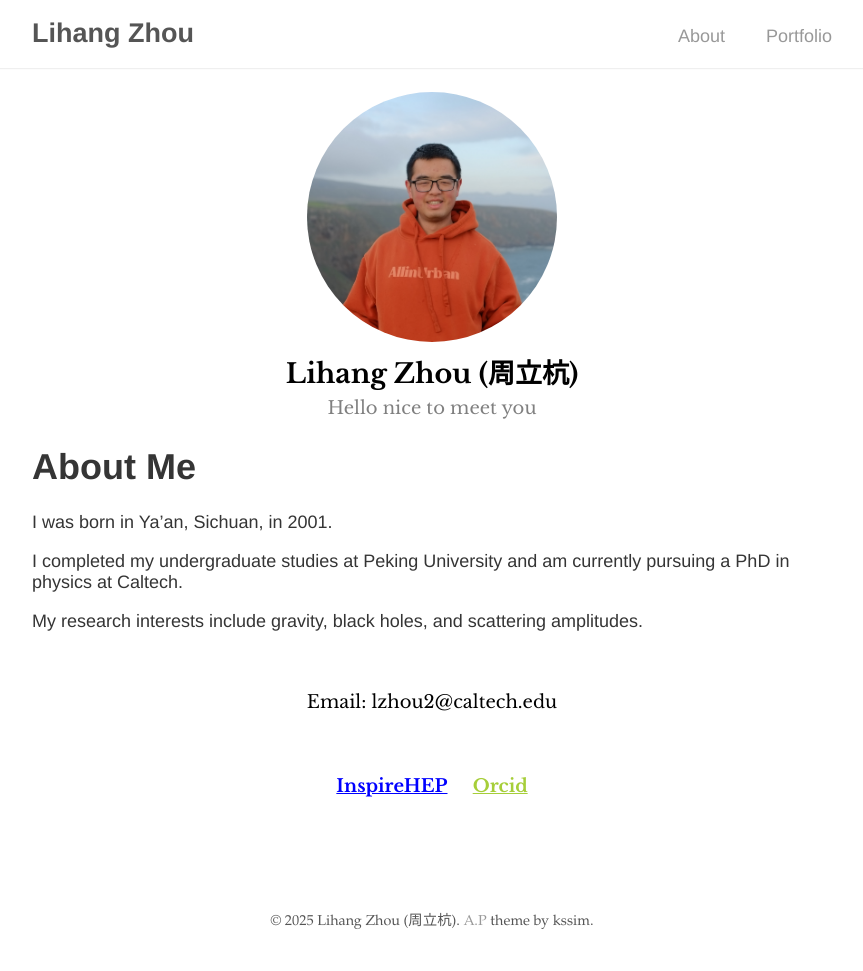
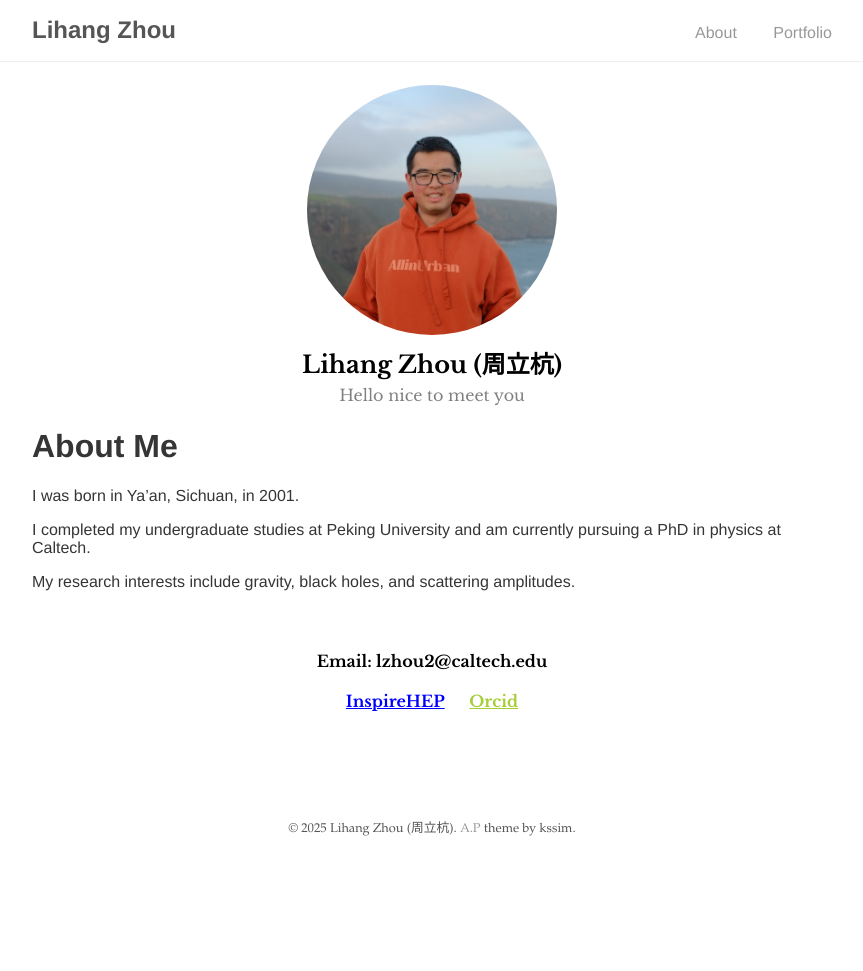
Before and after one commit to WandererZlh/WandererZlh.github.io, a Jekyll site: the page built from index.md, in a window 1280 px wide. Shown: the whole page, without its empty margins (208-1071 px from the left). Built offline with Jekyll 4.4.1, drawn with Linux system fonts in a browser that asks for light colours; our own code applies the rules of GitHub Pages for plain Markdown files; after the commit the page ends 900 px from its top, so only the background shows below that.

Commit message:
update style

```diff
--- a/_sass/base/_base.scss
+++ b/_sass/base/_base.scss
@@ -13,10 +13,6 @@ body {
 html {
   font-family: $serif-primary;
   font-size: 16px;
-
-  @media (min-width: 600px) {
-    font-size: 18px;
-  }
 }
 
 body {
@@ -36,10 +32,15 @@ h6 {
 
 li,
 ul,
-p {
+p,
+.mycenter {
   color: $default-shade;
   font-family: $sans-serif;
   line-height: normal;
+}
+
+.mycenter {
+  text-align: center;
 }
 
 li,
--- a/index.md
+++ b/index.md
@@ -13,16 +13,15 @@ My research interests include gravity, black holes, and scattering amplitudes.
 
 <br/>
 
-<div style="text-align: center; font-weight: normal; color: black; ">Email: lzhou2@caltech.edu
+
+<div style="text-align: center; font-weight: bold; color: black; line-height: 2.5;">Email: lzhou2@caltech.edu
 </div>
 
 
-<br/>
-
-
-<div style="text-align: center;"><span style="margin-right: 20px;"><a href="https://inspirehep.net/authors/2723152" style="color: blue; text-decoration: underline; font-weight: bold;">InspireHEP</a></span>
+<div style="text-align: center; line-height: 2.5;"><span style="margin-right: 20px;"><a href="https://inspirehep.net/authors/2723152" style="color: blue; text-decoration: underline; font-weight: bold;">InspireHEP</a></span>
 <span><a href="https://orcid.org/0009-0004-2443-9963" style="color: #A6CE39; text-decoration: underline; font-weight: bold;">Orcid</a></span>
 </div>
+
 
 
 <!-- in sublime, markdown注释快捷键 command+/ -->
```
Also changed, not shown: 10 other files.
